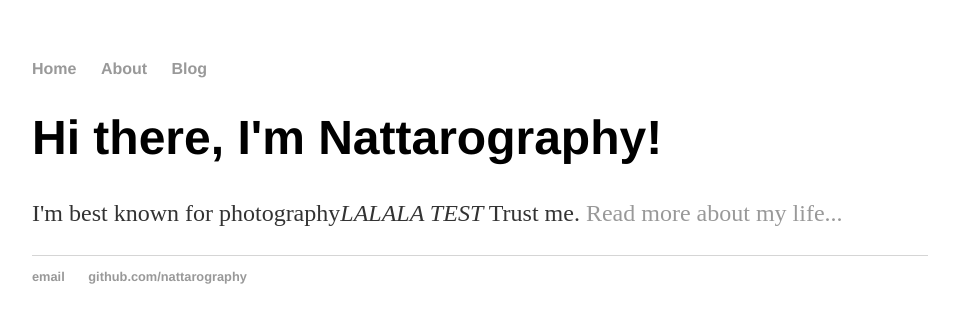
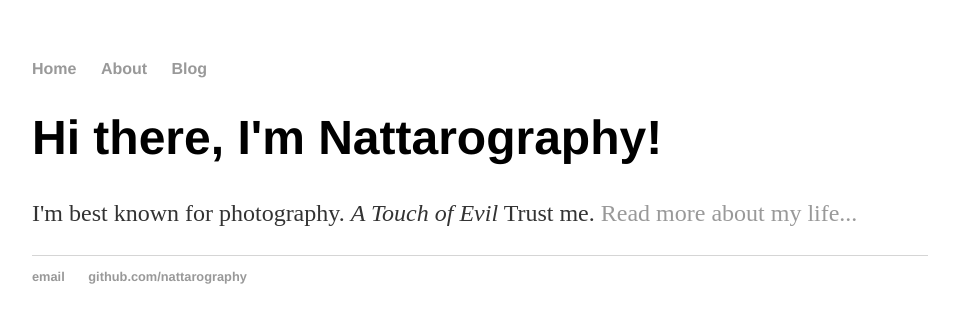
Before and after one commit to nattarography/nattarography.github.io, a Jekyll site: the page built from index.html, in a window 1280 px wide. Shown: the top 323 px of the page, without its empty margins (160-1119 px from the left). Built offline with Jekyll 4.4.1, drawn with Linux system fonts in a browser that asks for light colours.

Commit message:
Update index.html

```diff
--- a/index.html
+++ b/index.html
@@ -1,29 +1,8 @@
-<!DOCTYPE html>
-<html>
-	<head>
-		<title>Nattarography</title>
-		<!-- link to main stylesheet -->
-		<link rel="stylesheet" type="text/css" href="css/main.css">
-	</head>
-	<body>
-		<nav>
-    		<ul>
-        		<li><a href="/">Home</a></li>
-	        	<li><a href="/about">About</a></li>
-        		<li><a href="/blog">Blog</a></li>
-    		</ul>
-		</nav>
-		<div class="container">
-    		<div class="blurb">
-        		<h1>Hi there, I'm Nattarography!</h1>
-				<p>I'm best known for photography<em>LALALA TEST</em> Trust me. <a href="/about">Read more about my life...</a></p>
-    		</div><!-- /.blurb -->
-		</div><!-- /.container -->
-		<footer>
-    		<ul>
-        		<li><a href="mailto:nattaro13@gmail.com">email</a></li>
-        		<li><a href="https://github.com/nattarography">github.com/nattarography</a></li>
-			</ul>
-		</footer>
-	</body>
-</html>
+---
+layout: default
+title: Nattarography
+---
+<div class="blurb">
+	<h1>Hi there, I'm Nattarography!</h1>
+	<p>I'm best known for photography. <em>A Touch of Evil</em> Trust me. <a href="/about">Read more about my life...</a></p>
+</div><!-- /.blurb -->
```
